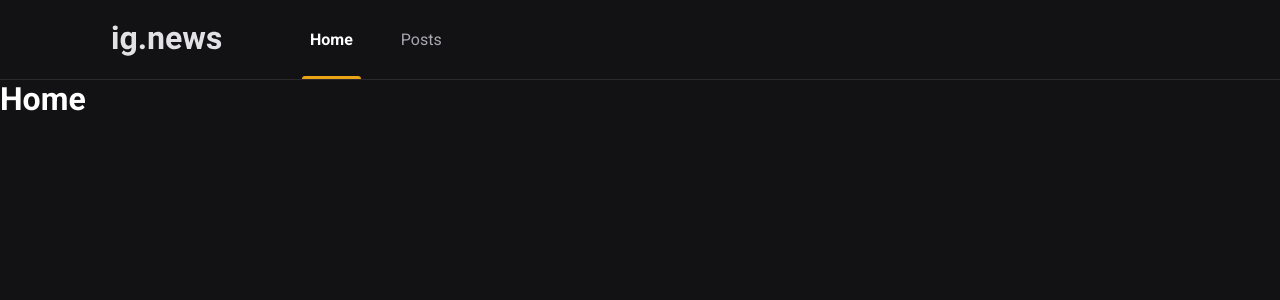
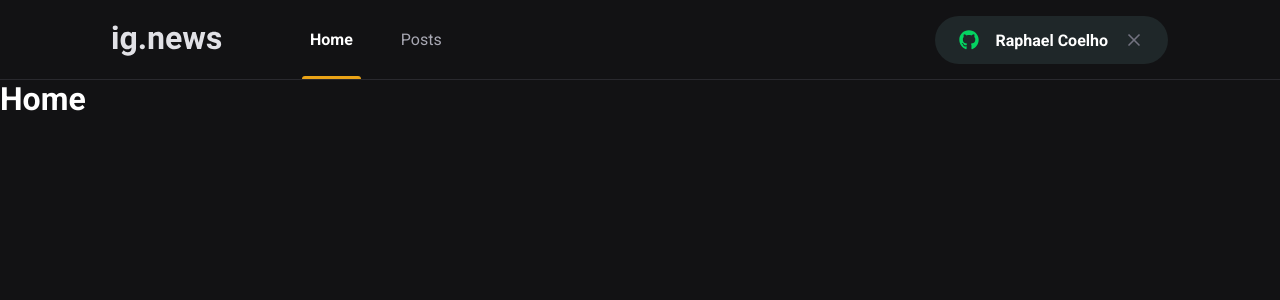
Before and after one commit to raphaelc0elh0/rs-ig-news, a Next.js app: page / in a window 1280 px wide. Shown: the top 300 px of the page. Built offline with nearby package versions, Linux system fonts and the light colour scheme.

Commit message:
add: signInButton

```diff
--- a/package.json
+++ b/package.json
@@ -12,6 +12,7 @@
     "next": "12.2.5",
     "react": "18.2.0",
     "react-dom": "18.2.0",
+    "react-icons": "^4.4.0",
     "sass": "^1.54.4"
   },
   "devDependencies": {
--- a/src/components/Header/index.tsx
+++ b/src/components/Header/index.tsx
@@ -1,3 +1,4 @@
+import { SignInButton } from "../SignInButton"
 import styles from "./styles.module.scss"
 
 export const Header = () => {
@@ -11,6 +12,7 @@
           </a>
           <a href="">Posts</a>
         </nav>
+        <SignInButton />
       </div>
     </header>
   )
--- a/src/components/Header/styles.module.scss
+++ b/src/components/Header/styles.module.scss
@@ -15,8 +15,6 @@
   nav {
     margin-left: 5rem;
     height: 5rem;
-  }
-
     a {
       display: inline-block;
       position: relative;
@@ -53,3 +51,8 @@
       }
     }
   }
+
+  button {
+    margin-left: auto;
+  }
+}
--- /dev/null
+++ b/src/components/SignInButton/index.tsx
@@ -0,0 +1,21 @@
+import styles from "./styles.module.scss"
+
+import { FaGithub } from "react-icons/fa"
+import { FiX } from "react-icons/fi"
+
+export const SignInButton = () => {
+  const isUserLoggedIn = true
+
+  return isUserLoggedIn ? (
+    <button type="button" className={styles.signInButton}>
+      <FaGithub color="#04d361" />
+      Raphael Coelho
+      <FiX color="#737380" className={styles.closeIcon} />
+    </button>
+  ) : (
+    <button type="button" className={styles.signInButton}>
+      <FaGithub color="#eba417" />
+      Sign in with Github
+    </button>
+  )
+}
--- /dev/null
+++ b/src/components/SignInButton/styles.module.scss
@@ -0,0 +1,33 @@
+.signInButton {
+  height: 3rem;
+  border-radius: 3rem;
+  background: var(--gray-850);
+  border: 0;
+  padding: 0 1.5rem;
+
+  display: flex;
+  align-items: center;
+  justify-content: center;
+
+  color: var(--white);
+  font-weight: bold;
+
+  svg {
+    width: 20px;
+    height: 20px;
+  }
+
+  svg:first-child {
+    margin-right: 1rem;
+  }
+
+  svg.closeIcon {
+    margin-left: 1rem;
+  }
+
+  transition: filter 0.2s;
+
+  &:hover {
+    filter: brightness(0.8);
+  }
+}
--- a/src/styles/global.scss
+++ b/src/styles/global.scss
@@ -9,8 +9,9 @@
   --gray-100: #e1e1e6;
   --gray-300: #a8a8b3;
   --gray-800: #29292e;
+  --gray-850: #1f2729;
   --gray-900: #121214;
-  --cayn-500: #61dafb;
+  --cyan-500: #61dafb;
   --yellow-500: #eba417;
 }
 
```
Also changed, not shown: 1 other file (tests, documents, lock files or other folders). Lines whose indentation alone changed are shown as unchanged.
